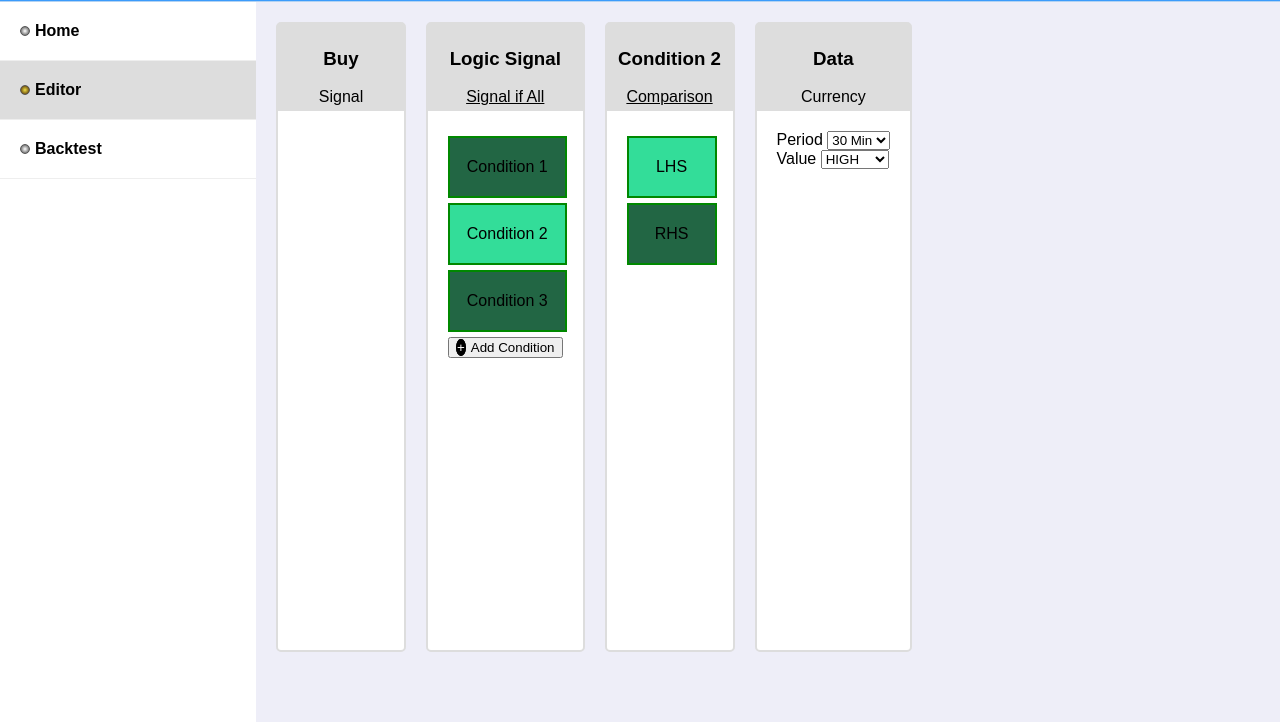
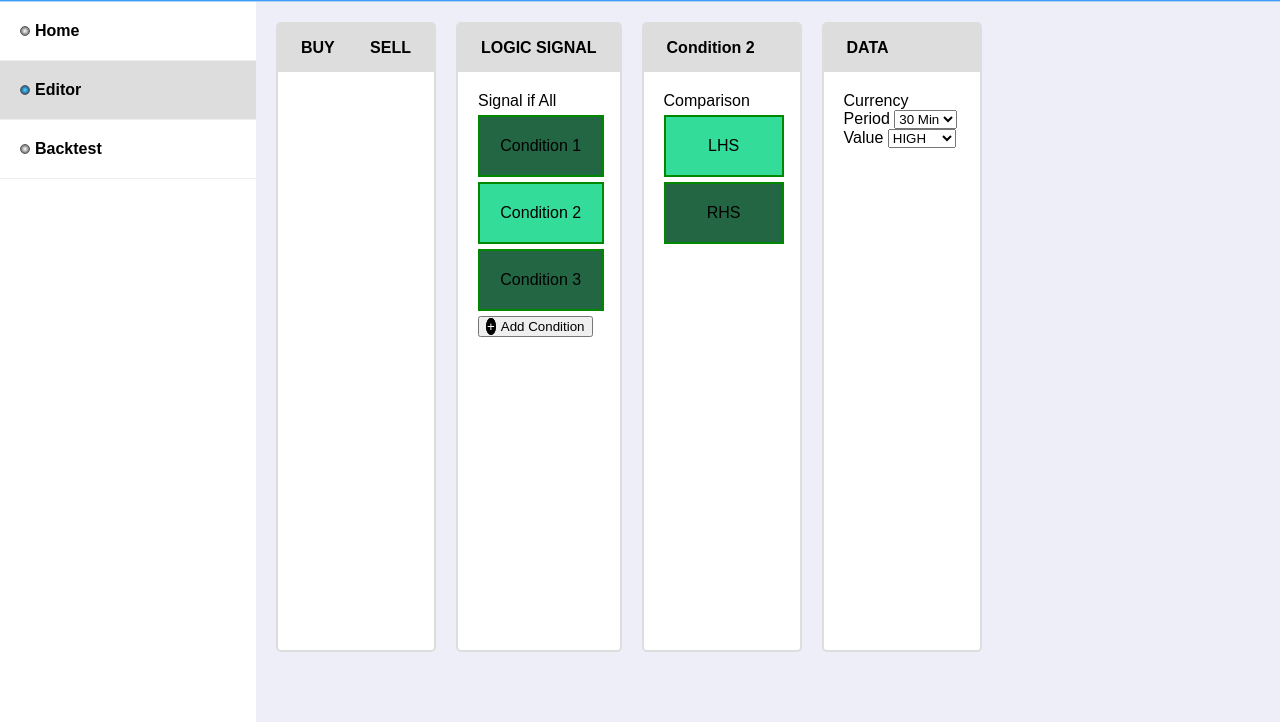
Before and after one commit to NicolasKiely/percms, a Django app: template widget/templates/widget/editor.html in a window 1280 px wide. Shown: the part 75-800 px from the top of the page. Run offline with Django 3.2, Linux system fonts and the light colour scheme; the template is opened without the code that fills it, so the values that code supplies are empty.

Commit message:
Widget title style

```diff
--- a/widget/templates/widget/editor.html
+++ b/widget/templates/widget/editor.html
@@ -106,12 +106,32 @@
     /* Active sidebar indicator */
     div.sidebar-block-active div.sidebar-indicator {
       background-image: radial-gradient(
-        #ED4, #420
+        #4DF, #226
       );
     }
 
 
     /* ----- ----- Workspace ----- ----- */
+
+    span.widget-title {
+      font-weight: bold;
+      padding-left: 8px;
+      padding-right: 8px;
+    }
+
+    span.widget-title-left {
+      text-align: left;
+    }
+
+    span.widget-title-right {
+      float: right;
+    }
+
+    div.widget-title-active {
+      color: #25A;
+      border-bottom: solid 1px #25A;
+      display: inline-block;
+    }
 
     /* Workspace */
     article {
@@ -137,7 +157,7 @@
       border-collapse: collapse;
       border: #DDD 2px solid;
       padding: 0;
-      min-width: 130px;
+      min-width: 160px;
       /* border: solid #030 3px; */
     }
 
@@ -145,9 +165,7 @@
       /* background-color: #BEEDFD; */
       background-color: #DDD;
       box-sizing: border-box;
-      padding: 5px;
-      /*width: 100%;*/
-      text-align: center;
+      padding: 15px;
     }
 
     div.widget-body {
@@ -225,19 +243,27 @@
       <article>
         <div class="widget">
           <div class="widget-header">
-            <h3>Buy</h3>
-            <span class="widget-subheader">Signal</span>
+            <span class="widget-title widget-title-left widget-title-active">
+              BUY
+            </span>
+
+            <span class="widget-title widget-title-right">
+              SELL
+            </span>
           </div>
           <div class="widget-body"></div>
         </div>
 
         <div class="widget">
           <div class="widget-header">
-            <h3>Logic Signal</h3>
-            <u>Signal if All</u>
+            <span class="widget-title widget-title-left">
+              LOGIC SIGNAL
+            </span>
           </div>
 
           <div class="widget-body">
+            <span>Signal if All</span>
+
             <span class="action action-inactive" onclick="action_click(this)">
               Condition 1
             </span>
@@ -256,11 +282,13 @@
 
         <div class="widget">
           <div class="widget-header">
-            <h3>Condition 2</h3>
-            <u>Comparison</u>
+            <span class="widget-title widget-title-left">
+              Condition 2
+            </span>
           </div>
 
           <div class="widget-body">
+            <span>Comparison</span>
             <span class="action action-active">LHS</span>
             <span class="action action-inactive">RHS</span>
           </div>
@@ -268,11 +296,14 @@
 
         <div class="widget">
           <div class="widget-header">
-            <h3>Data</h3>
-            <span class="widget-subheader">Currency</span>
+            <span class="widget-title widget-title-left">
+              DATA
+            </span>
           </div>
 
           <div class="widget-body">
+            <span class="widget-subheader">Currency</span>
+
             <div class="action-input">
               <label for="action-data-time">Period</label>
               <select id="action-data-time">
```
